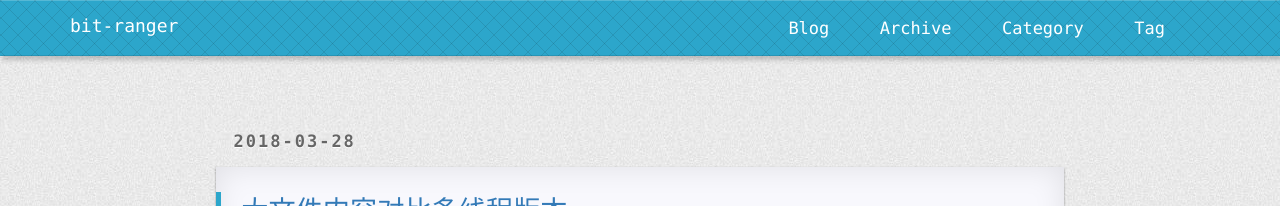
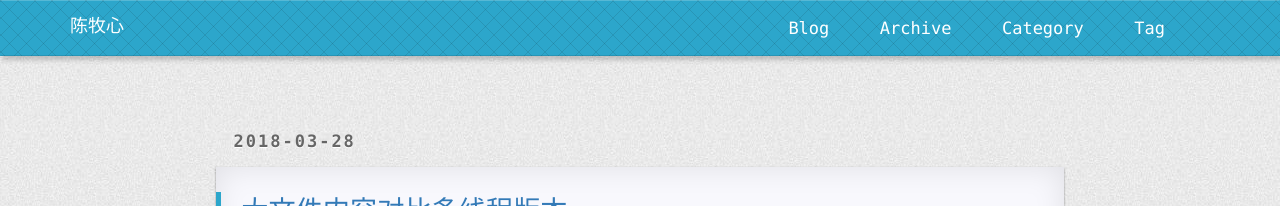
Before and after one commit to NSRFSN/NSRFSN.github.io, a Jekyll site: the page built from index.html, in a window 1280 px wide. Shown: the top 206 px of the page. Built offline with Jekyll 4.4.1, drawn with Linux system fonts in a browser that asks for light colours; nearby versions of some CDN libraries; the list of posts is cut into pages by our own code; comment, search, counter and statistics services are not loaded; a style sheet for code colours, icons or effects is not loaded.

Commit message:
[add]add code

```diff
--- a/_config.yml
+++ b/_config.yml
@@ -27,11 +27,11 @@ defaults:
 
 
 
-title: "bit-ranger"
-email: sincerebravefight@gmail.com
+title: "陈牧心"
+email: adolph1998@163.com
 description: ""
 github:
-  username: bit-ranger
+  username: 陈帅康
 swiftype:
   searchId: iXZyPokVfxFaBTvi64Y6
 gitment:
@@ -39,9 +39,5 @@ gitment:
     client_id: a6fb73b3e790e234bab8
     client_secret: cc10aaff53a03d05ab2ee002dbf401dd7627c7a3
 
-url: "https://bit-ranger.github.io/blog"
-imgrepo: "https://bit-ranger.github.io/blog/static/img"
-
-
-#url: "http://127.0.0.1:4000"
-#imgrepo: "http://127.0.0.1:4000/static/img"
+url: "https://nsrfsn.github.io/blog"
+imgrepo: "https://nsrfsn.github.io/blog/static/img"
```
